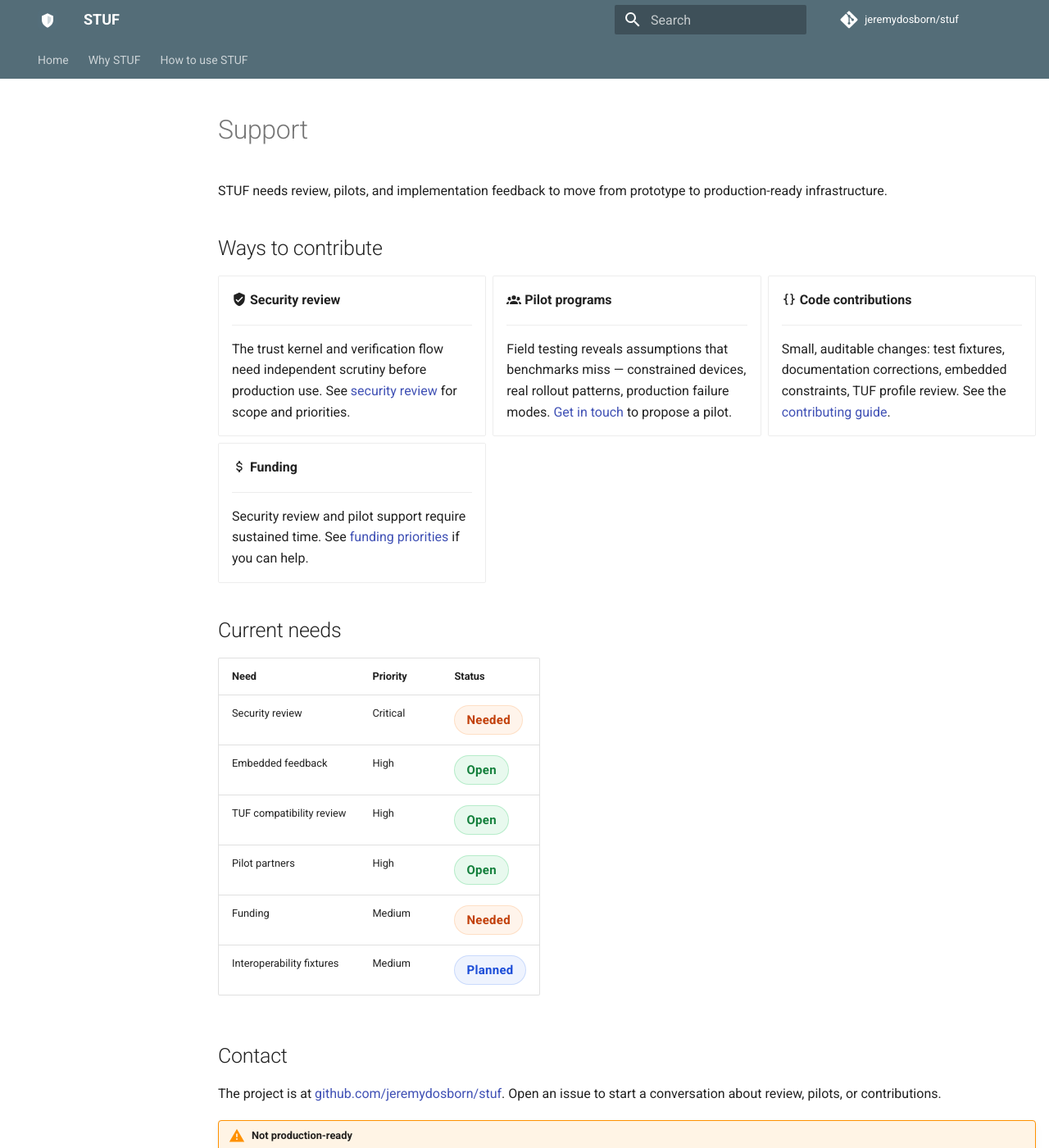
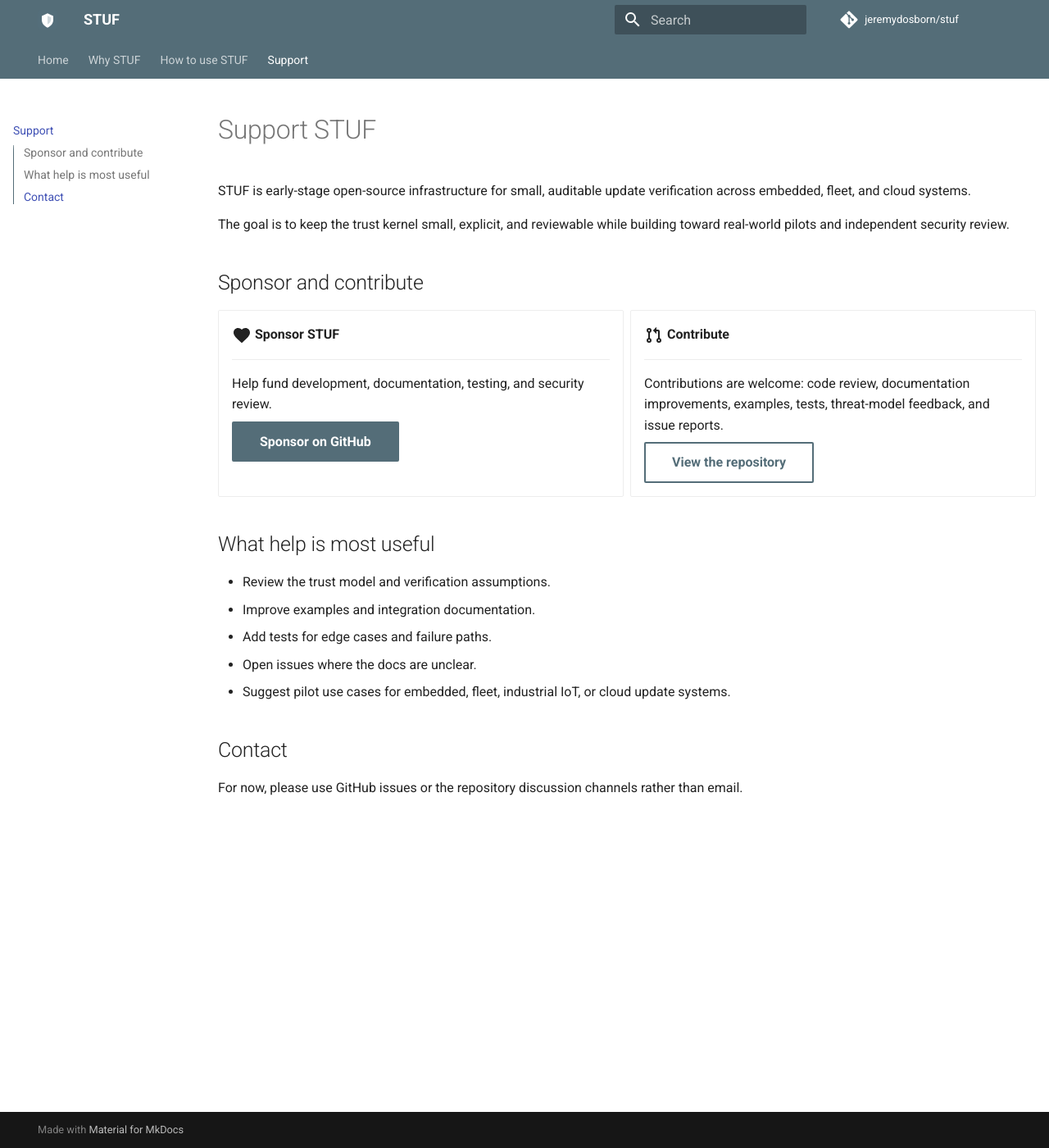
Before and after one commit to jeremydosborn/stuf.github.io, an MkDocs documentation site: the page built from docs/support/index.md, in a window 1280 px wide and 1400 px high. Shown: the whole window at 82% size. Built offline with MkDocs 1.6.1 and Material for MkDocs 9.7.7, drawn with Linux system fonts in a browser that asks for light colours; comment, search, counter and statistics services are not loaded; some of the changed text lies outside the part shown.

Commit message:
Update support page

```diff
--- a/docs/support/index.md
+++ b/docs/support/index.md
@@ -1,51 +1,39 @@
-# Support
+# Support STUF
 
-STUF needs review, pilots, and implementation feedback to move from prototype to production-ready infrastructure.
+STUF is early-stage open-source infrastructure for small, auditable update verification across embedded, fleet, and cloud systems.
 
-## Ways to contribute
+The goal is to keep the trust kernel small, explicit, and reviewable while building toward real-world pilots and independent security review.
+
+## Sponsor and contribute
 
 <div class="grid cards" markdown>
 
--   :material-shield-check: **Security review**
+-   :material-heart:{ .lg .middle } __Sponsor STUF__
 
     ---
 
-    The trust kernel and verification flow need independent scrutiny before production use. See [security review](security-review.md) for scope and priorities.
+    Help fund development, documentation, testing, and security review.
 
--   :material-account-group: **Pilot programs**
+    [Sponsor on GitHub](https://github.com/sponsors/jeremydosborn){ .md-button .md-button--primary }
+
+-   :material-source-pull:{ .lg .middle } __Contribute__
 
     ---
 
-    Field testing reveals assumptions that benchmarks miss — constrained devices, real rollout patterns, production failure modes. [Get in touch](contributing.md) to propose a pilot.
+    Contributions are welcome: code review, documentation improvements, examples, tests, threat-model feedback, and issue reports.
 
--   :material-code-braces: **Code contributions**
-
-    ---
-
-    Small, auditable changes: test fixtures, documentation corrections, embedded constraints, TUF profile review. See the [contributing guide](contributing.md).
-
--   :material-currency-usd: **Funding**
-
-    ---
-
-    Security review and pilot support require sustained time. See [funding priorities](funding.md) if you can help.
+    [View the repository](https://github.com/jeremydosborn/stuf){ .md-button }
 
 </div>
 
-## Current needs
+## What help is most useful
 
-| Need | Priority | Status |
-|---|---|---|
-| Security review | Critical | <span class="stuf-status-badge needed">Needed</span> |
-| Embedded feedback | High | <span class="stuf-status-badge open">Open</span> |
-| TUF compatibility review | High | <span class="stuf-status-badge open">Open</span> |
-| Pilot partners | High | <span class="stuf-status-badge open">Open</span> |
-| Funding | Medium | <span class="stuf-status-badge needed">Needed</span> |
-| Interoperability fixtures | Medium | <span class="stuf-status-badge planned">Planned</span> |
+- Review the trust model and verification assumptions.
+- Improve examples and integration documentation.
+- Add tests for edge cases and failure paths.
+- Open issues where the docs are unclear.
+- Suggest pilot use cases for embedded, fleet, industrial IoT, or cloud update systems.
 
 ## Contact
 
-The project is at [github.com/jeremydosborn/stuf](https://github.com/jeremydosborn/stuf). Open an issue to start a conversation about review, pilots, or contributions.
-
-!!! warning "Not production-ready"
-    STUF should not be used in production update paths without independent security review. See [security review](security-review.md) for details.
+For now, please use GitHub issues or the repository discussion channels rather than email.
--- a/mkdocs.yml
+++ b/mkdocs.yml
@@ -34,6 +34,7 @@ nav:
   - Home: index.md
   - Why STUF: why/index.md
   - How to use STUF: getting-started/index.md
+  - Support: support/index.md
 
 markdown_extensions:
   - admonition
```
